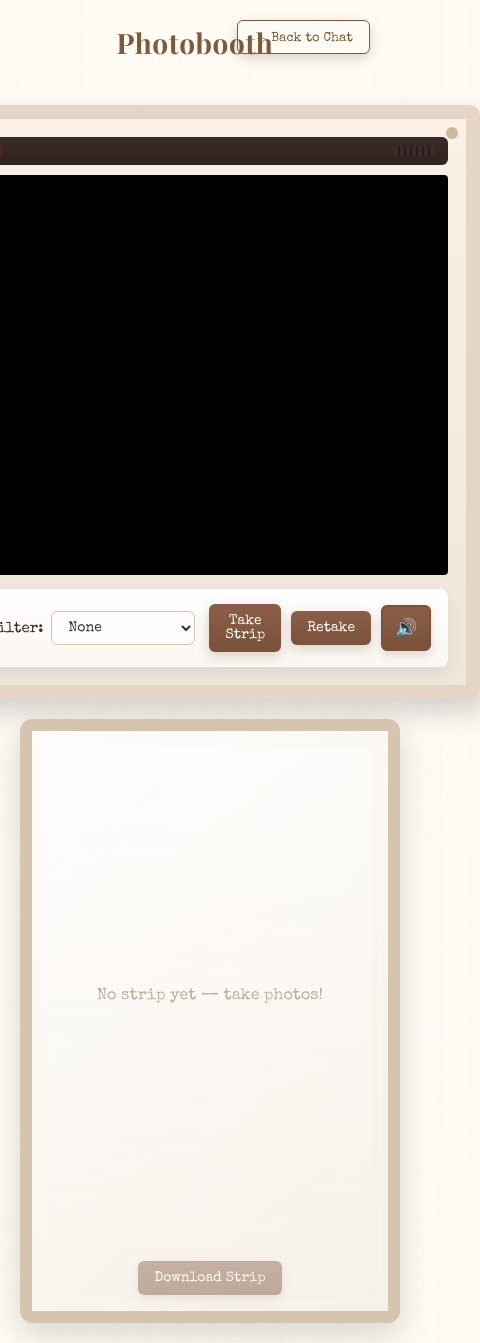
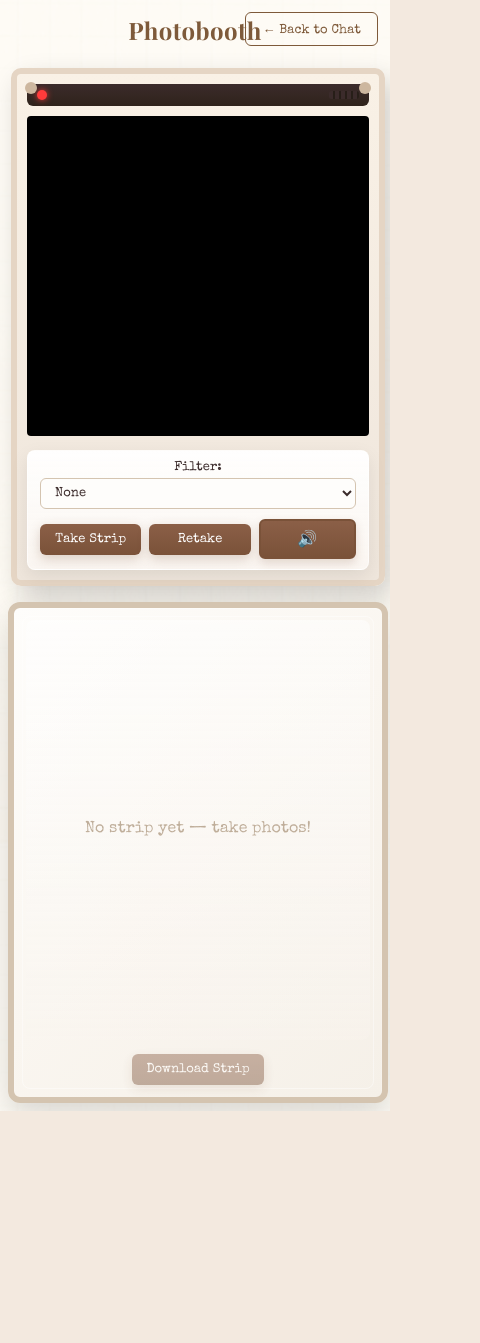
Before and after one commit to Shreywsi/vintage-photobooth, a React (Vite) app: page / in a window 390 px wide. Shown: the whole page, 480 px wide, since content can reach past the window. After the commit the page ends 1111 px from the top, so only its background shows below. Built offline with nearby package versions, Linux system fonts and the light colour scheme; no server answers; the HTML template or start-up script is replaced by a standard one; a web font is replaced by a local one.

Commit message:
almost there

```diff
--- a/src/App.jsx
+++ b/src/App.jsx
@@ -6,13 +6,31 @@ export default function App(){
     <div className="app-root">
       <header className="app-header">
         <h1 className="title">Photobooth</h1>
-        <button onClick={() => window.location.href = '/chat.html'} style={{
-          position: 'absolute', top: '20px', right: '20px',
-          background: 'transparent', border: '1px solid #7e5a3a',
-          color: '#7e5a3a', padding: '8px 16px', borderRadius: '6px',
-          cursor: 'pointer', fontFamily: 'inherit', fontSize: '13px',
-          transition: 'all 0.2s ease'
-        }}>← Back to Chat</button>
+        <button
+          onClick={() => window.location.href = '/chat.html'}
+          style={{
+            background: 'transparent',
+            border: '1px solid #7e5a3a',
+            color: '#7e5a3a',
+            padding: '8px 16px',
+            borderRadius: '6px',
+            cursor: 'pointer',
+            fontFamily: 'inherit',
+            fontSize: '13px',
+            transition: 'all 0.2s ease',
+            boxShadow: 'none'
+          }}
+          onMouseEnter={(e) => {
+            e.target.style.background = '#7e5a3a'
+            e.target.style.color = '#fff'
+          }}
+          onMouseLeave={(e) => {
+            e.target.style.background = 'transparent'
+            e.target.style.color = '#7e5a3a'
+          }}
+        >
+          ← Back to Chat
+        </button>
       </header>
       <main className="main">
         <PhotoBooth />
--- a/src/styles.css
+++ b/src/styles.css
@@ -7,7 +7,8 @@
 *{box-sizing:border-box}
 body{font-family: 'Special Elite', system-ui, sans-serif; background-color:var(--bg); background-image: linear-gradient(180deg, rgba(243,233,223,0.72), rgba(239,230,220,0.6)), url('/bg.jpeg'); background-size: cover; background-position: center; background-attachment: fixed; background-blend-mode: overlay; margin:0; color:#3b2b2b}
 .app-root{min-height:100vh;display:flex;flex-direction:column;align-items:center}
-.app-header{padding:24px;text-align:center;position:relative;width:100%}
+.app-header{padding:24px;text-align:center;position:relative;width:100%;display:flex;flex-direction:column;align-items:center;justify-content:center}
+.app-header button{position:absolute;top:20px;right:20px}
 .title{font-family: 'Playfair Display', serif; margin:0; font-size:42px; color:var(--accent); letter-spacing:0.6px}
 .main{width:100%;max-width:1400px;padding:20px}
 .photobooth-root{display:flex;gap:30px;align-items:flex-start;flex-wrap:wrap}
@@ -68,19 +69,79 @@ body::after{content:'';position:fixed;inset:0;pointer-events:none;opacity:0.06;b
 .photo-slot.printing::after{content:'';position:absolute;inset:0;background:linear-gradient(180deg, rgba(255,255,255,0.1) 0%, transparent 50%);animation:printFlicker 0.15s infinite;pointer-events:none}
 @keyframes printFlicker{0%{opacity:0.8}50%{opacity:0.3}100%{opacity:0.8}}
 
+/* Tablet and below */
 @media (max-width:1200px){
   .photobooth-root{flex-direction:column;gap:20px;align-items:center}
   .frame{min-width:auto;width:100%;max-width:800px}
   .camera-area{max-width:100%;height:500px}
-  .strip-area{width:100%;max-width:420px}
+  .strip-area{width:100%;max-width:420px;margin:0 auto}
   .title{font-size:36px}
+  .main{padding:16px}
 }
 
+/* Mobile landscape and small tablets */
+@media (max-width:900px){
+  .title{font-size:32px}
+  .camera-area{height:450px}
+  .controls{flex-direction:column;gap:12px;align-items:stretch}
+  .filter-select{justify-content:center}
+  .buttons{justify-content:center;flex-wrap:wrap}
+  .frame-decor{padding:14px;border:10px solid #e5d5c4}
+  .strip-preview{height:520px}
+}
+
+/* Mobile portrait */
 @media (max-width:768px){
-  .camera-area{height:400px}
+  .app-header{padding:16px}
   .title{font-size:28px}
+  .main{padding:12px}
+  .photobooth-root{gap:16px}
+  .frame{width:100%}
+  .camera-area{height:380px}
   button{padding:10px 16px;font-size:14px}
-  .countdown{font-size:48px;width:100px;height:100px}
-  .modal-content{padding:20px}
-  .strip-preview{height:500px}
+  .countdown{font-size:48px;width:100px;height:100px;padding:12px}
+  .modal-content{padding:20px;max-width:95vw}
+  .modal-image{max-height:calc(90vh - 120px)}
+  .strip-preview{height:480px}
+  .strip-area{width:100%;max-width:100%;padding:0}
+  .photostrip{border:8px solid #d4c4b0}
+  .frame-decor{border:8px solid #e5d5c4;padding:12px}
+  .camera-top{padding:6px 10px;font-size:12px}
+  .filter-select{font-size:14px}
+  .filter-select select{padding:7px 10px;font-size:13px}
 }
+
+/* Small mobile phones */
+@media (max-width:480px){
+  .title{font-size:24px;letter-spacing:0.4px}
+  .app-header{padding:12px;min-height:60px}
+  .app-header button{top:12px;right:12px;padding:7px 12px;font-size:12px}
+  .main{padding:8px}
+  .camera-area{height:320px}
+  .countdown{font-size:40px;width:80px;height:80px;padding:10px}
+  .controls{padding:10px 12px;gap:10px}
+  button{padding:9px 14px;font-size:13px}
+  .sound-toggle{padding:8px 10px;font-size:16px}
+  .strip-preview{height:420px}
+  .photostrip{padding:12px;border:6px solid #d4c4b0}
+  .frame-decor{padding:10px;border:6px solid #e5d5c4}
+  .camera-top .led{width:10px;height:10px}
+  .camera-top .speaker{width:30px;height:8px}
+  .modal-content{padding:16px;gap:12px}
+  .modal-close{width:36px;height:36px;font-size:28px;top:8px;right:8px}
+  .modal-actions{flex-direction:column;width:100%}
+  .modal-actions button{width:100%}
+  .filter-select{font-size:13px;flex-direction:column;gap:4px;text-align:center}
+  .filter-select select{width:100%}
+  .buttons{width:100%;gap:8px}
+  .buttons button{flex:1}
+}
+
+/* Extra small devices */
+@media (max-width:360px){
+  .title{font-size:22px}
+  .camera-area{height:280px}
+  .strip-preview{height:380px}
+  button{padding:8px 12px;font-size:12px}
+  .countdown{font-size:36px;width:70px;height:70px}
+}
```
